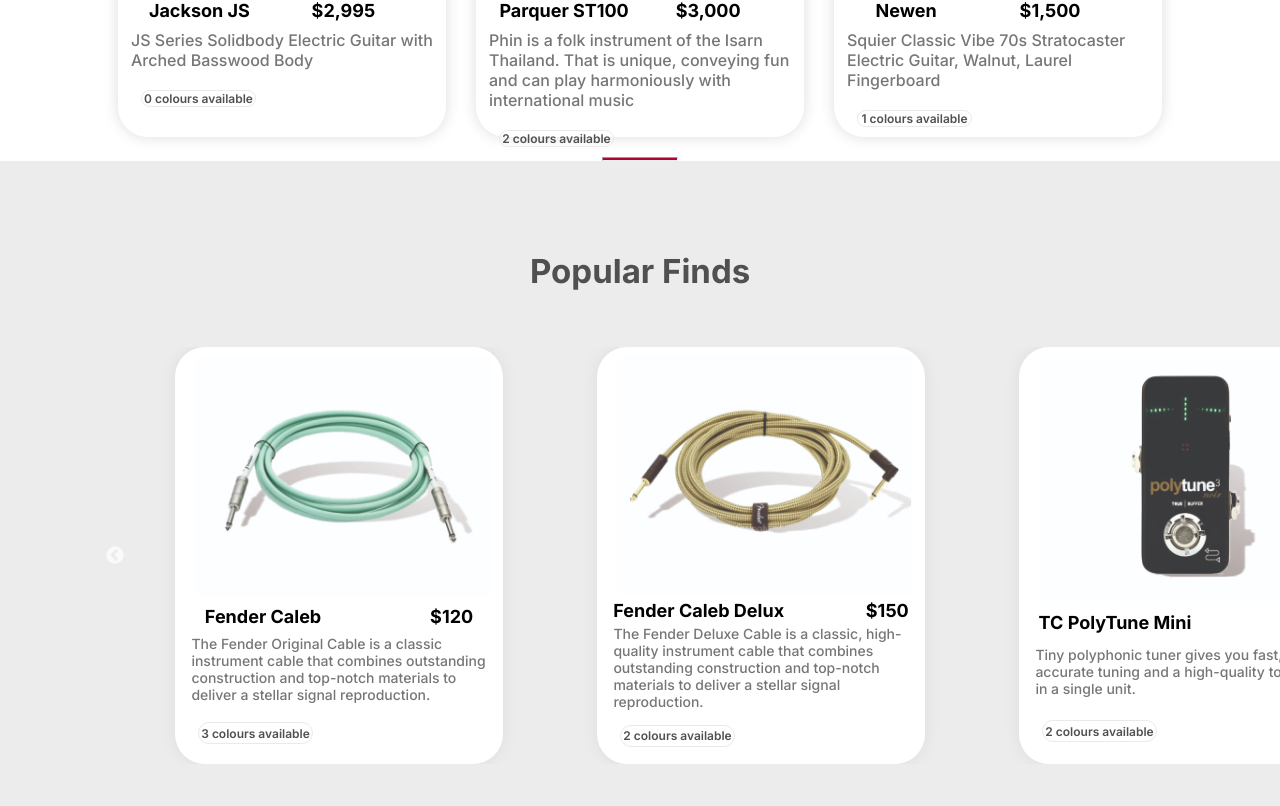
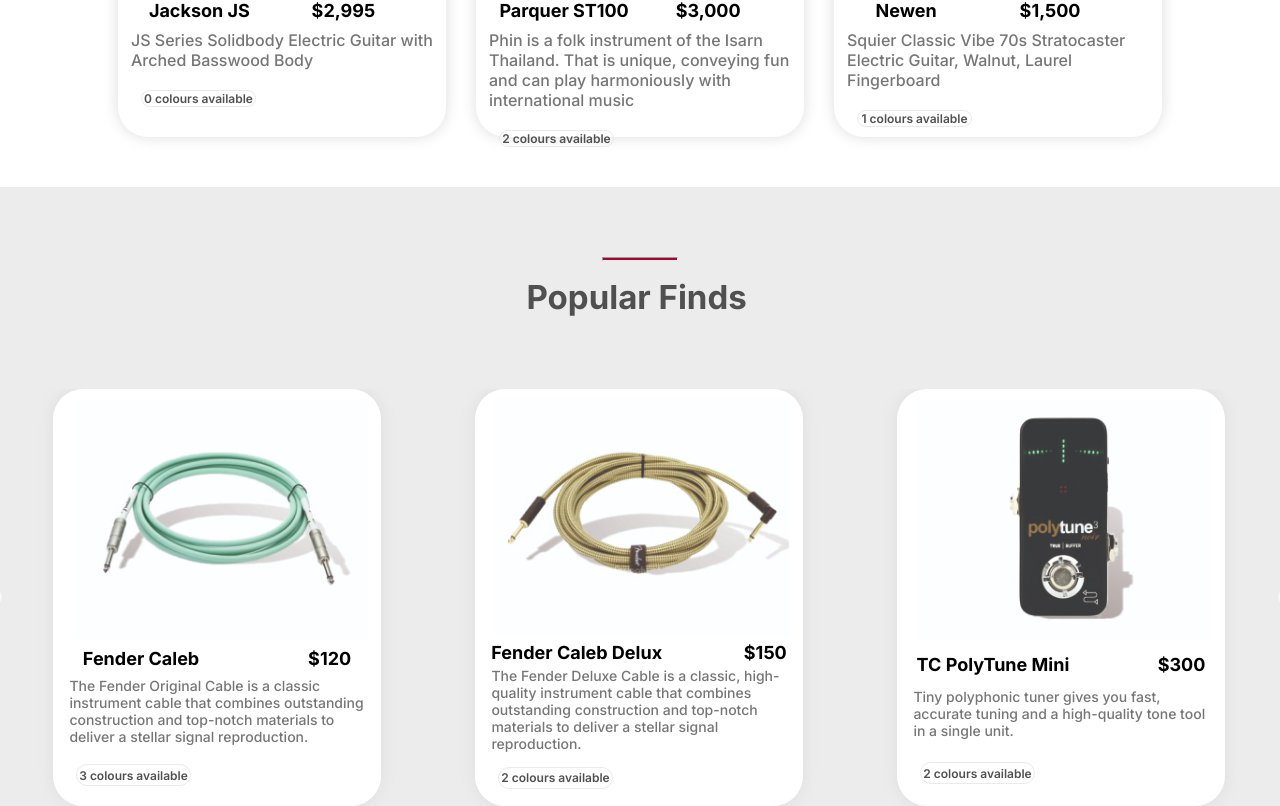
Before and after one commit to alfonsolopetegui/ecommerce_centralmusic, a Next.js app: page / in a window 1280 px wide. Shown: the part 1374-2180 px from the top of the page. Built offline with nearby package versions, Linux system fonts and the light colour scheme.

Commit message:
rotoqué pagina principal

```diff
--- a/src/app/page.js
+++ b/src/app/page.js
@@ -21,8 +21,10 @@
       <div className={styles.cardListContainer}>
         <CardList />
       </div>
-      <PopularList />
-      <Carrousel />
+      <div className={styles.carouselWrapper}>
+        <PopularList />
+        <Carrousel />
+      </div>
       <ArticlesGallery />
     </>
   );
--- a/src/styles/carrousel.module.css
+++ b/src/styles/carrousel.module.css
@@ -124,7 +124,7 @@
   .carrouselTitle {
     width: 227px;
     height: 56px;
-    margin-left: 40%;
+    /* margin-left: 40%; */
     font-size: 33px;
     color: #505050;
   }
@@ -153,6 +153,15 @@
 
 /********************LAPTOP**************************/
   @media (min-width: 1225px) {
+    .carrouselConteiner {
+      display: flex;
+      flex-direction: column;
+      align-items: center;
+    }
+
+    .popularListHeader {
+      position: relative;
+    }
     .popularList2 {
       display: none;
       }
@@ -172,6 +181,8 @@
         /* margin-bottom: -10px; */
         margin-top: 20px;
         align-self: center;
+        position: absolute;
+        top: 50px;
       }
 
     .storageList {
--- a/src/styles/page.module.css
+++ b/src/styles/page.module.css
@@ -235,6 +235,9 @@
   z-index: 100;
 }
 
+.carouselWrapper {
+  margin-top: 50px;
+}
 .cardListContainer {
   margin-top: 200px;
 }
```
